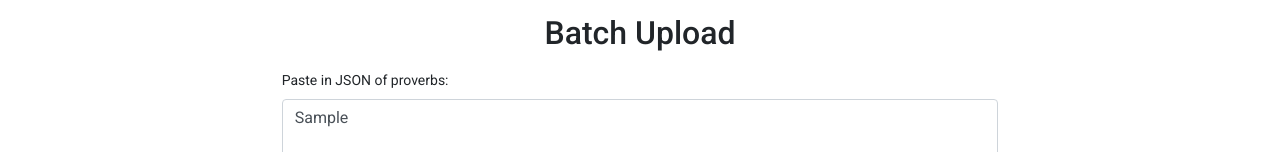
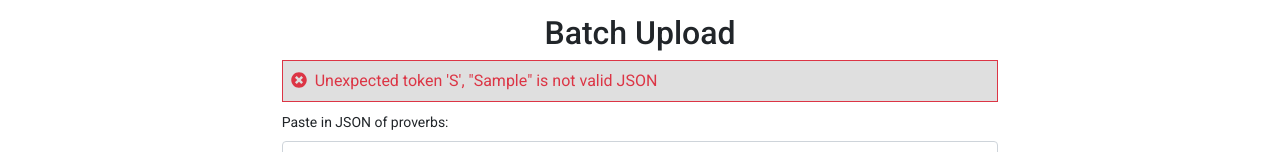
Before and after one commit to nkowaokwu/ilu-igbo, a React (Create React App) app: page /batch-upload in a window 1280 px wide. Both pictures are taken after typing "Sample" into the empty fields and a click on the button "upload". Shown: the part 183-335 px from the top of the page. Built offline with nearby package versions, Linux system fonts and the light colour scheme; no server answers; the database is empty.

Commit message:
Feat: user can batch upload from json

```diff
--- a/src/pages/proverbs-json/proverbs-json.css
+++ b/src/pages/proverbs-json/proverbs-json.css
@@ -0,0 +1,3 @@
+.info-box {
+  background-color: #dfdfdf;
+}
--- a/src/pages/proverbs-json/proverbs-json.js
+++ b/src/pages/proverbs-json/proverbs-json.js
@@ -1,41 +1,79 @@
 import { useEffect, useState } from "react";
 import { FontAwesomeIcon } from "@fortawesome/react-fontawesome";
-import { faPlus } from "@fortawesome/free-solid-svg-icons";
+import {
+  faCheckCircle,
+  faTimesCircle,
+  faSpinner,
+} from "@fortawesome/free-solid-svg-icons";
 import "./proverbs-json.css";
 import * as api from "../../services/db-service";
+import { validateProverbs } from "../../utils";
 
 function ProverbsJson() {
-  const [info, setInfo] = useState("");
+  const [info, setInfo] = useState(false);
   const [message, setMessage] = useState("");
-  const [processing, setProcessing] = useState("");
+  const [processing, setProcessing] = useState(false);
+  const [success, setSuccess] = useState(true);
+  const [json, setJson] = useState("");
   const [placeholder, setPlaceholder] = useState("");
-  const [success, setSuccess] = useState("");
-  const [json, setJson] = useState("");
 
-  useEffect(() => {}, []);
-
-  function handleProverbCreateEnd(res) {
-    // setCreating(false);
-    // setCreated(true);
+  function onApiResponse(error) {
+    setInfo(true);
+    setProcessing(false);
+    if (error) {
+      setSuccess(false);
+      setMessage(error.message);
+    } else {
+      setSuccess(true);
+      const len = JSON.parse(json).length;
+      setMessage(`${len} proverb${len > 1 ? "s" : ""} uploaded successfully`);
+    }
+    // clear json input
+    setJson("");
   }
 
   function handleSubmit(e) {
     e.preventDefault();
     console.log("about to create new proverbs:", json);
-    // setCreating(true);
-    // api.createProverb(prov, handleProverbCreateEnd);
+    setProcessing(true);
+
+    try {
+      // validate JSON
+      const provs = JSON.parse(json);
+      // validate proverbs schema
+      const valid = validateProverbs(provs);
+      if (!valid) throw new Error("Invalid proverbs schema");
+      console.log("proverbs length:", provs.length);
+      // push updates to firebase api
+      api.batchUpload(provs, onApiResponse);
+    } catch (e) {
+      console.log("an error occured:", e);
+      setInfo(true);
+      setSuccess(false);
+      setProcessing(false);
+      setMessage(e.message);
+    }
   }
 
   return (
     <div className="col-md-7 mx-auto">
       <h2 className="text-center">Batch Upload</h2>
       {info && (
-        <div className="info-area" class="hidden">
-          <div className="info-icon">
-            success ? <span className="fa fa-"></span>:
-            <span className="fa fa-error"></span>
+        <div
+          className={`info-box d-flex p-2 border border-${
+            success ? "success" : "danger"
+          }`}
+        >
+          <div className="info-icon pr-2">
+            {success ? (
+              <FontAwesomeIcon icon={faCheckCircle} className="text-success" />
+            ) : (
+              <FontAwesomeIcon icon={faTimesCircle} className="text-danger" />
+            )}
           </div>
-          <div className="info">{message}</div>
+          <div className={`text-${success ? "success" : "danger"}`}>
+            {message}
+          </div>
         </div>
       )}
       <form className="py-2">
@@ -53,8 +91,9 @@ function ProverbsJson() {
         <button
           onClick={handleSubmit}
           className="btn btn-primary d-block ml-auto my-1"
+          disabled={processing}
         >
-          {processing && <span className="fa fa-spinner fa-spin"></span>}
+          {processing && <FontAwesomeIcon icon={faSpinner} spin />}
           {processing ? " processing..." : "upload"}
         </button>
       </form>
--- a/src/services/db-service.js
+++ b/src/services/db-service.js
@@ -72,10 +72,13 @@ export function queryProverbs(query) {
 export function batchUpload(provArray, done) {
   Promise.all(provArray.map((p) => createProverb(p)))
     .then((res) => {
-      console.log();
+      console.log("response from batch upload:", res);
       done();
     })
-    .catch(console.error);
+    .catch((e) => {
+      console.error("error from batch upload:", e);
+      done(e);
+    });
 }
 
 // Tags endpoints
--- /dev/null
+++ b/src/utils/index.js
@@ -0,0 +1,21 @@
+export function validateProverbs(proverbs) {
+  const requiredFields = ["text", "literalTranslation", "meaning"];
+  const allowedFields = [...requiredFields, "audio", "tags", "moreInfo"];
+  for (let proverb of proverbs) {
+    requiredFields.forEach((f) => {
+      if (!proverb[f]) {
+        throw new Error(
+          `required field '${f}' is missing in one of your proverbs`
+        );
+      }
+    });
+
+    Object.keys(proverb).forEach((prop) => {
+      if (allowedFields.indexOf(prop) === -1) {
+        throw new Error(`property ${prop} is not allowed`);
+      }
+    });
+  }
+  // if no error thrown so far return true for valid
+  return true;
+}
```
